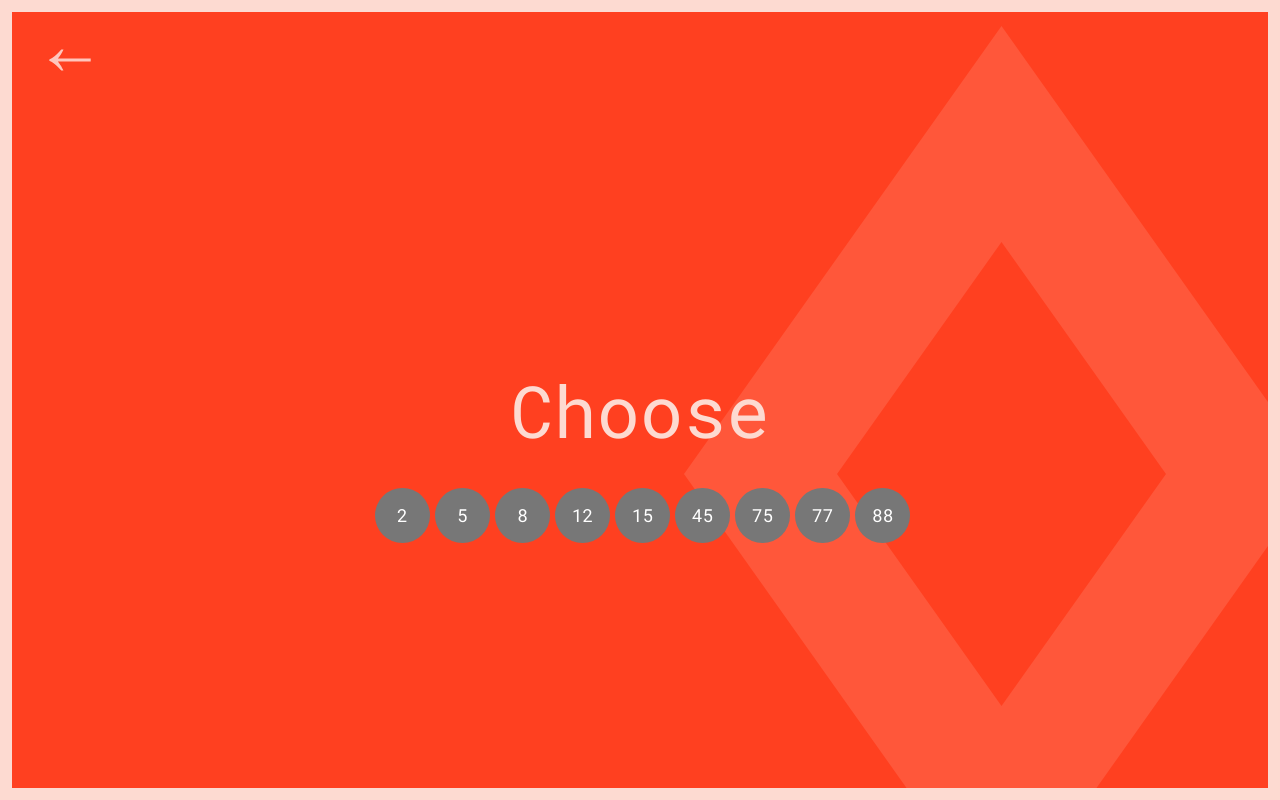
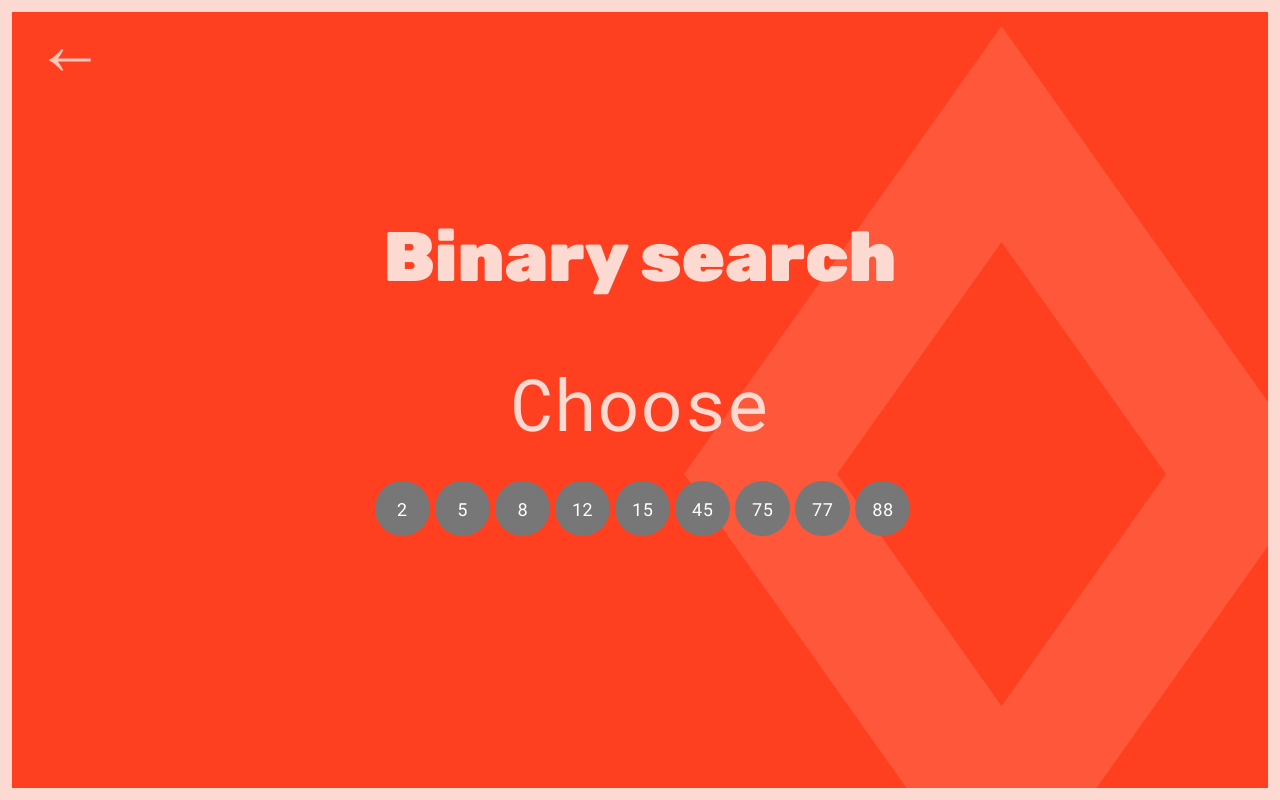
Before and after one commit to chardos/algorithm-viz, a React app: page /binarysearch in a window 1280 px wide. Built offline with nearby package versions, Linux system fonts and the light colour scheme.

Commit message:
Binary search minor updates (still needs work)

```diff
--- a/src/App.js
+++ b/src/App.js
@@ -6,7 +6,6 @@ import './App.scss';
 
 class App extends Component {
     componentDidMount() {
-        console.log('ASDF');
         document.addEventListener("keydown", this.handleKeyDown);
     }
 
--- a/src/components/BinarySearch/BinarySearch.js
+++ b/src/components/BinarySearch/BinarySearch.js
@@ -62,6 +62,7 @@ class BinarySearchWrap extends Component {
         }
         return (
             <div className="binary-search">
+                <h1 className="bubble-sort-heading">Binary search</h1>
                 <div className="binary-search__searched-value">{this.state.searchedValue || 'Choose'}</div>
                 <div className="binary-search-wrap" style={style}>
                     {this.state.array.map((number, i) => {
--- a/src/components/BinarySearch/BinarySearch.scss
+++ b/src/components/BinarySearch/BinarySearch.scss
@@ -1,5 +1,4 @@
 .binary-search{
-    padding-top: 150px;
 }
 .binary-search-wrap{
     margin: 0 auto;
```
Also changed, not shown: 1 other file (tests, documents, lock files or other folders).
